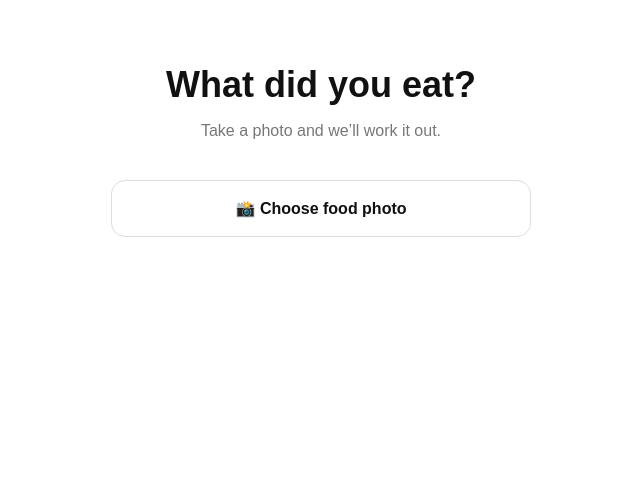
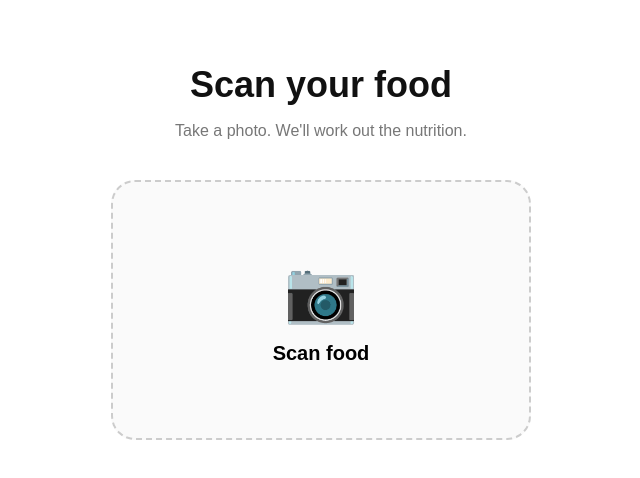
Before and after one commit to conn448/connaiai, a Next.js app: page / in a window 1280 px wide. Both pictures are taken after a click on the button "Start". Shown: the top 478 px of the page, without its empty margins (319-959 px from the left). Built offline with nearby package versions, Linux system fonts and the light colour scheme.

Commit message:
Update page.jsx

```diff
--- a/app/page.jsx
+++ b/app/page.jsx
@@ -1,6 +1,6 @@
 "use client";
 
-import { useState } from "react";
+import { useRef, useState } from "react";
 
 export default function Home() {
   const [started, setStarted] = useState(false);
@@ -15,8 +15,10 @@ export default function Home() {
   const [result, setResult] = useState(null);
   const [loading, setLoading] = useState(false);
 
+  const cameraInput = useRef(null);
+
   // -------------------------
-  // SETUP
+  // ONBOARDING
   // -------------------------
 
   if (!started) {
@@ -43,10 +45,8 @@ export default function Home() {
                 onClick={() => setGoal(value)}
                 style={{
                   ...styles.goalButton,
-                  background:
-                    goal === value ? "#000" : "#fff",
-                  color:
-                    goal === value ? "#fff" : "#000",
+                  background: goal === value ? "#000" : "#fff",
+                  color: goal === value ? "#fff" : "#000",
                 }}
               >
                 {label}
@@ -94,10 +94,14 @@ export default function Home() {
   }
 
   // -------------------------
-  // SCANNER
+  // CAMERA
   // -------------------------
 
-  function handleImage(event) {
+  function openCamera() {
+    cameraInput.current?.click();
+  }
+
+  function handlePhoto(event) {
     const file = event.target.files?.[0];
 
     if (!file) return;
@@ -126,7 +130,7 @@ export default function Home() {
       const data = await response.json();
 
       if (!response.ok) {
-        throw new Error(data.error || "Analysis failed");
+        throw new Error(data.error);
       }
 
       setResult(data);
@@ -147,75 +151,91 @@ export default function Home() {
     <main style={styles.page}>
       <div style={styles.container}>
 
-        <h1 style={styles.title}>What did you eat?</h1>
+        <h1 style={styles.title}>Scan your food</h1>
 
         <p style={styles.subtitle}>
-          Take a photo and we’ll work it out.
+          Take a photo. We'll work out the nutrition.
         </p>
 
-        <label style={styles.uploadButton}>
-          📸 Choose food photo
+        {/* Hidden camera input */}
         <input
+          ref={cameraInput}
           type="file"
           accept="image/*"
           capture="environment"
-            onChange={handleImage}
+          onChange={handlePhoto}
           style={{ display: "none" }}
         />
-        </label>
 
+        {/* CAMERA */}
+        {!preview && (
+          <button
+            onClick={openCamera}
+            style={styles.cameraButton}
+          >
+            <div style={styles.cameraIcon}>📷</div>
+            <div>Scan food</div>
+          </button>
+        )}
+
+        {/* PHOTO PREVIEW */}
         {preview && (
+          <>
             <img
               src={preview}
               alt="Food"
               style={styles.preview}
             />
-        )}
 
-        {image && !loading && (
+            {!loading && !result && (
               <button
                 onClick={analyseFood}
                 style={styles.startButton}
               >
-            Calculate
+                Analyse
               </button>
+            )}
+          </>
         )}
 
         {loading && (
-          <p style={styles.loading}>
+          <div style={styles.loading}>
+            <div style={{ fontSize: "30px" }}>◌</div>
             Analysing your food...
-          </p>
+          </div>
         )}
 
+        {/* RESULT */}
         {result && !result.error && (
           <div style={styles.result}>
 
             <h2>{result.meal_name}</h2>
 
-            <div style={styles.bigNumber}>
-              {result.calories} kcal
+            <div style={styles.calories}>
+              {result.calories}
+              <span> kcal</span>
             </div>
 
             <div style={styles.macros}>
 
-              <div>
-                <strong>{result.protein_g}g</strong>
-                <span>Protein</span>
-              </div>
+              <Macro
+                value={result.protein_g}
+                label="Protein"
+              />
 
-              <div>
-                <strong>{result.carbs_g}g</strong>
-                <span>Carbs</span>
-              </div>
+              <Macro
+                value={result.carbs_g}
+                label="Carbs"
+              />
 
-              <div>
-                <strong>{result.fat_g}g</strong>
-                <span>Fat</span>
-              </div>
+              <Macro
+                value={result.fat_g}
+                label="Fat"
+              />
 
             </div>
 
-            <h3>Food</h3>
+            <h3>Items</h3>
 
             {result.items?.map((item, index) => (
               <div
@@ -227,13 +247,20 @@ export default function Home() {
               </div>
             ))}
 
+            <button
+              onClick={openCamera}
+              style={styles.secondaryButton}
+            >
+              Scan another
+            </button>
+
           </div>
         )}
 
         {result?.error && (
-          <p style={styles.error}>
+          <div style={styles.error}>
             {result.error}
-          </p>
+          </div>
         )}
 
       </div>
@@ -276,6 +303,20 @@ function Slider({
         style={styles.slider}
       />
 
+    </div>
+  );
+}
+
+
+// -------------------------
+// MACRO
+// -------------------------
+
+function Macro({ value, label }) {
+  return (
+    <div style={styles.macro}>
+      <strong>{value}g</strong>
+      <span>{label}</span>
     </div>
   );
 }
@@ -325,7 +366,6 @@ const styles = {
     borderRadius: "12px",
     border: "1px solid #ddd",
     fontWeight: "600",
-    cursor: "pointer",
   },
 
   sliderContainer: {
@@ -352,41 +392,45 @@ const styles = {
     color: "#fff",
     fontSize: "18px",
     fontWeight: "700",
-    cursor: "pointer",
   },
 
-  uploadButton: {
-    display: "block",
-    textAlign: "center",
-    padding: "18px",
-    borderRadius: "14px",
-    border: "1px solid #ddd",
+  cameraButton: {
+    width: "100%",
+    height: "260px",
+    borderRadius: "24px",
+    border: "2px dashed #ccc",
+    background: "#fafafa",
+    fontSize: "20px",
     fontWeight: "700",
-    cursor: "pointer",
+  },
+
+  cameraIcon: {
+    fontSize: "60px",
+    marginBottom: "15px",
   },
 
   preview: {
     width: "100%",
-    marginTop: "20px",
-    borderRadius: "16px",
-    maxHeight: "400px",
+    maxHeight: "450px",
     objectFit: "cover",
+    borderRadius: "20px",
   },
 
   loading: {
     textAlign: "center",
-    marginTop: "24px",
+    marginTop: "30px",
+    color: "#666",
   },
 
   result: {
-    marginTop: "28px",
+    marginTop: "25px",
     padding: "22px",
-    borderRadius: "18px",
+    borderRadius: "20px",
     background: "#f5f5f5",
   },
 
-  bigNumber: {
-    fontSize: "32px",
+  calories: {
+    fontSize: "38px",
     fontWeight: "800",
     margin: "15px 0 25px",
   },
@@ -394,21 +438,39 @@ const styles = {
   macros: {
     display: "grid",
     gridTemplateColumns: "repeat(3, 1fr)",
+    gap: "10px",
+    marginBottom: "25px",
+  },
+
+  macro: {
     textAlign: "center",
-    marginBottom: "25px",
+    padding: "12px 5px",
+    background: "#fff",
+    borderRadius: "12px",
   },
 
   item: {
     display: "flex",
     justifyContent: "space-between",
-    padding: "10px 0",
+    padding: "11px 0",
     borderBottom: "1px solid #ddd",
+  },
+
+  secondaryButton: {
+    width: "100%",
+    padding: "14px",
+    marginTop: "20px",
+    borderRadius: "12px",
+    border: "1px solid #ddd",
+    background: "#fff",
+    fontWeight: "700",
   },
 
   error: {
     marginTop: "20px",
-    color: "red",
+    padding: "15px",
+    borderRadius: "12px",
+    background: "#fee",
     textAlign: "center",
   },
-
 };
```
Lines whose indentation alone changed are shown as unchanged.
